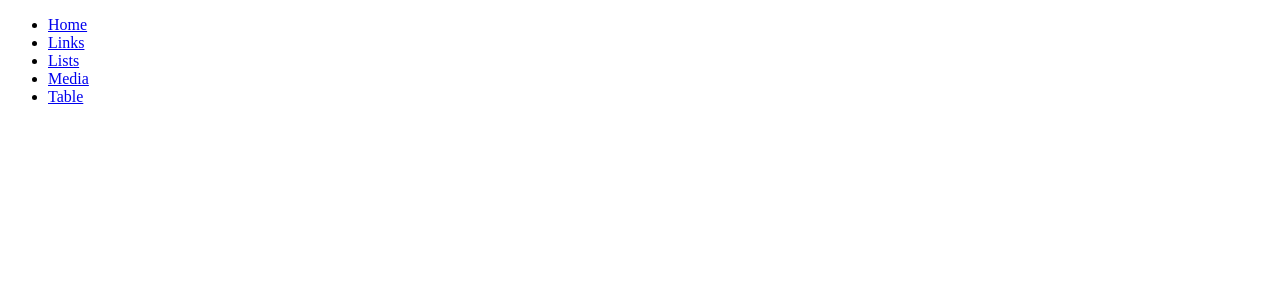
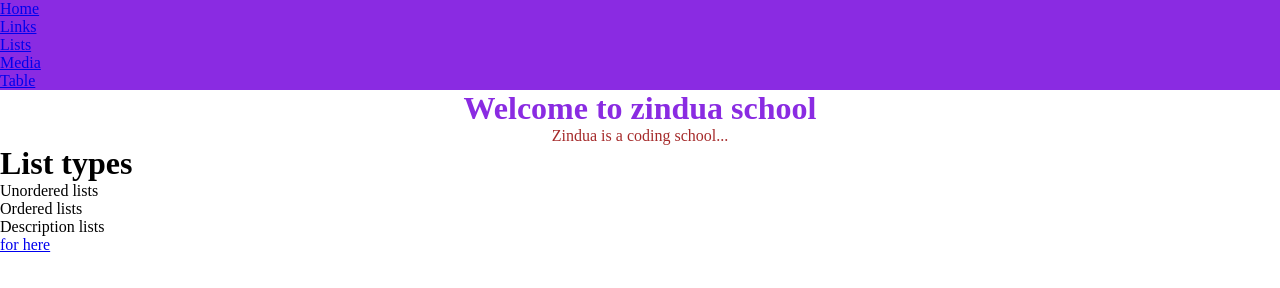
Before and after one commit to 01brandon/html-css, a plain HTML site: page index.html in a window 1280 px wide. Drawn offline with Linux system fonts and the light colour scheme.

```diff
--- a/index.html
+++ b/index.html
@@ -4,10 +4,11 @@
     <meta charset="UTF-8">
     <meta name="viewport" content="width=device-width, initial-scale=1.0">
     <title>Learning HTML and CSS</title>
+    <link rel="stylesheet" href="style.css">
 </head>
 <body>
     <head>
-        <nav>
+        <nav id="navbar">
             <ul>
                 <li><a href="/">Home</a></li>
                 <li><a href="link.html">Links</a></li>
@@ -17,5 +18,24 @@
             </ul>
         </nav>
     </head>
+    <main class="zindua">
+        <div class="intro">
+           <div class="top">
+            <h1>Welcome to zindua school</h1>
+           </div>
+           <p>Zindua is a coding school...</p>
+        </div>
+        <div class="heading">
+                   <h1>List types</h1>
+        <ul>
+            <li>Unordered lists</li>
+            <li>Ordered lists</li>
+            <li>Description lists</li>
+        </ul>
+        </div>
+        <a href="htpps:google.com" target="_blank">for here</a>
+
+
+    </main>
 </body>
 </html>
--- /dev/null
+++ b/style.css
@@ -0,0 +1,39 @@
+*{
+    margin: 0;
+    padding: 0;
+}
+
+p {
+    color: aquamarine;
+}
+
+
+.zindua .top {
+    text-align: center;
+    color: blueviolet;
+}
+
+.zindua .intro p {
+    color: brown;
+    text-align: center;
+}
+
+#navbar {
+    color: blue;
+    background-color: blueviolet;
+    list-style: none;
+
+    #navbar ul li a {
+        color: black;
+    }
+
+
+    #navbar ul {
+        list-style: none;
+    }
+
+
+    .zindua .a[target="_blank"]:hover{
+        color: black;
+        background-color:blueviolet;
+    }
```
Also changed, not shown: lists.html (+4 -1 lines).
